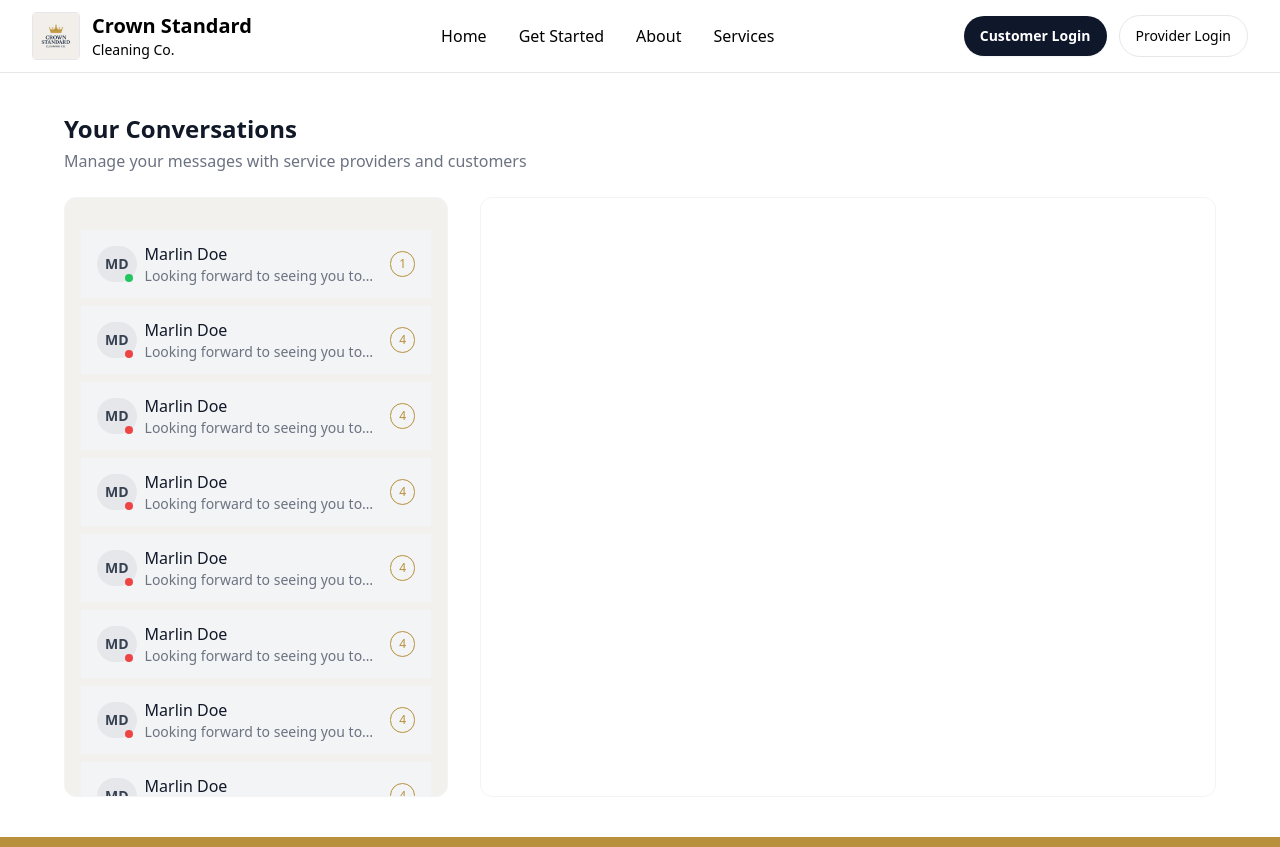
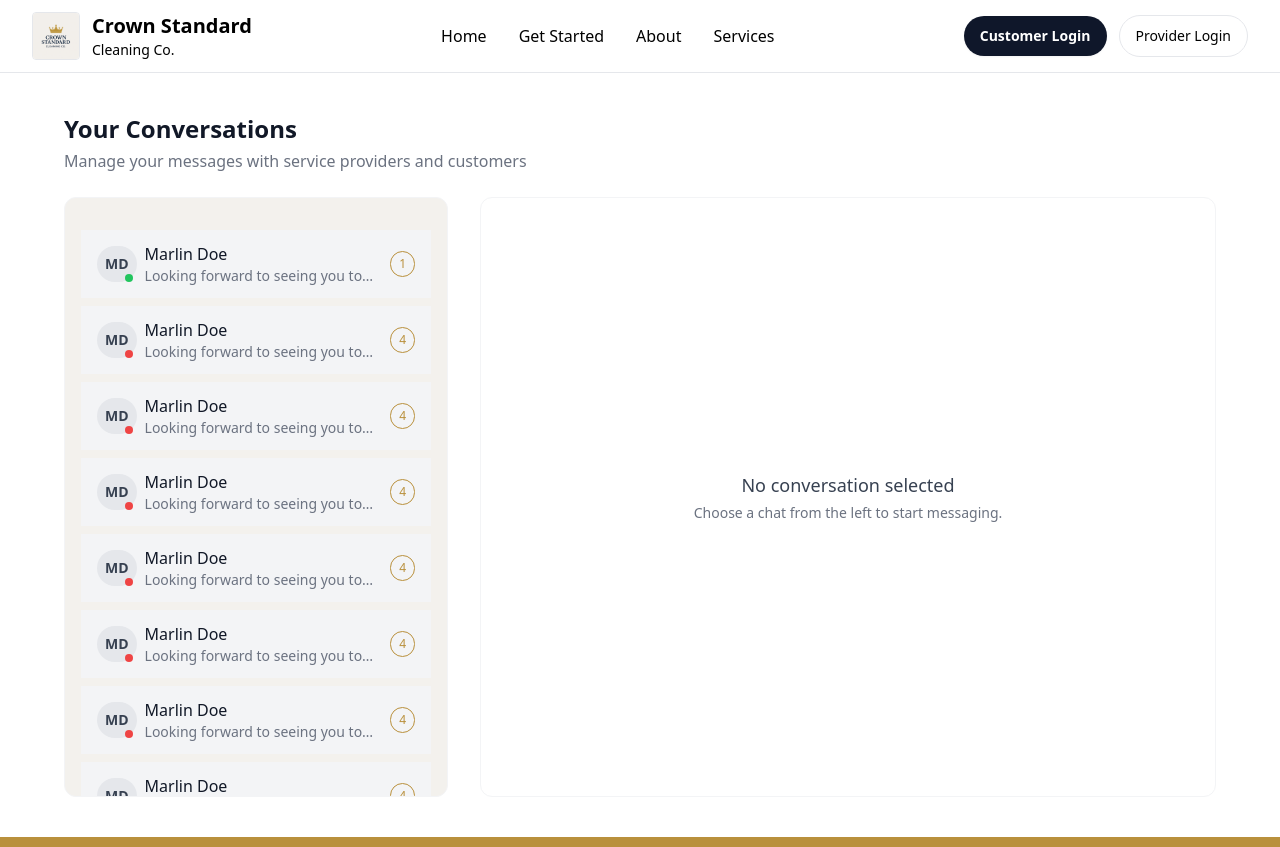
Before and after one commit to madhutechwarehut-pixel/crownstandard-frontend, a Next.js app: page /conversation in a window 1280 px wide. Built offline with nearby package versions, Linux system fonts and the light colour scheme.

Commit message:
08-10-2025
imp changes

```diff
--- a/app/(home)/conversation/page.tsx
+++ b/app/(home)/conversation/page.tsx
@@ -58,7 +58,7 @@ export default function ConversationIndexPage() {
 
         {/* Empty state (no chat open) */}
         <div className="flex-1 border border-gray-100 rounded-xl">
-          <div className="grid h-full p-10 text-center place-items-center md:display-block hidden">
+          <div className="grid h-full p-10 text-center place-items-center md:display-block">
             <div className="hidden md:block">
               <p className="text-lg font-medium text-gray-700">No conversation selected</p>
               <p className="mt-1 text-sm text-gray-500">
```
Also changed, not shown: draft.txt.
